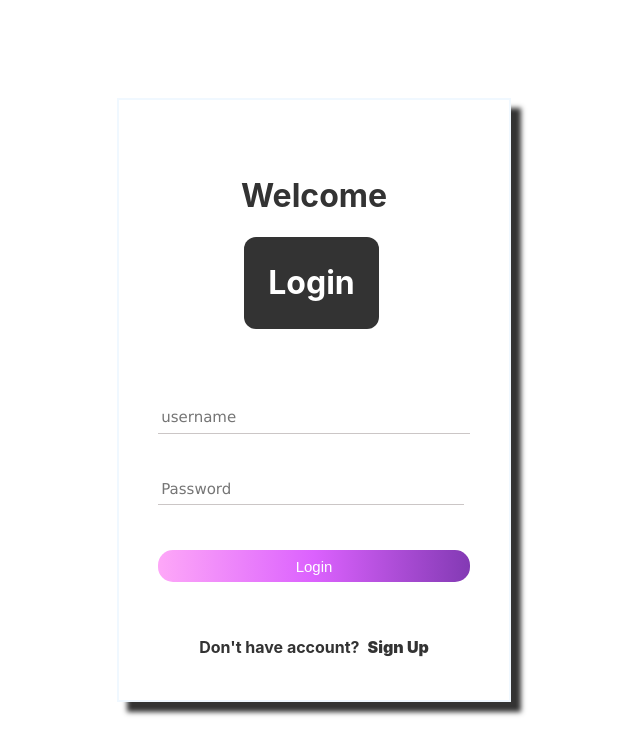
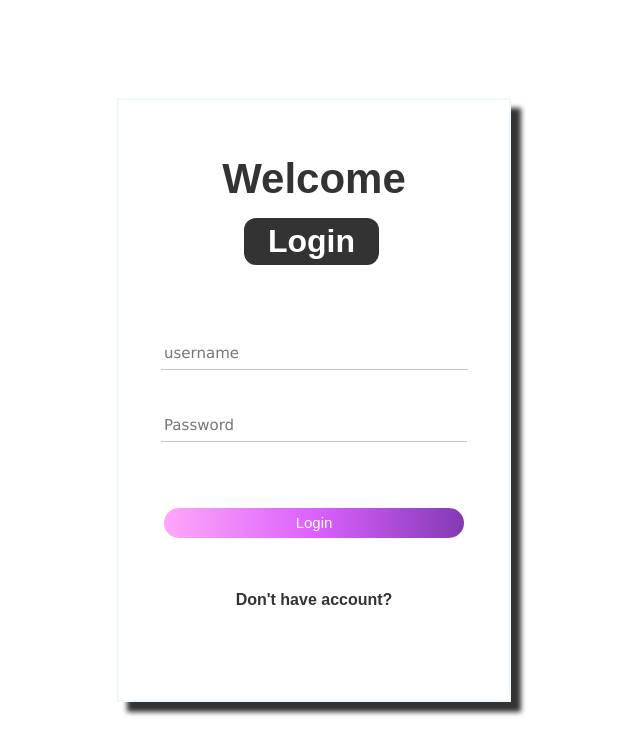
Before and after one commit to ehtishamdot/chat-app, a React (Create React App) app in the folder Frontend/: page /login in a window 1280 px wide. Shown: the top 754 px of the page, without its empty margins (326-966 px from the left). Built offline with nearby package versions, Linux system fonts and the light colour scheme.

Commit message:
ssignup and login added

```diff
--- a/Frontend/src/components/Auth/Login.css
+++ b/Frontend/src/components/Auth/Login.css
@@ -48,8 +48,8 @@
 .email:focus {
   outline: none;
 }
-.button {
-  margin-top: 45px;
+.button__login {
+  margin-top: 66px;
   font-size: 15px;
   height: 30px;
   border: 0px;
@@ -75,3 +75,10 @@ a {
   color: #333;
   font-weight: bolder;
 }
+
+.error{
+  text-align: center;
+  font-size: 1rem;
+  font-weight: lighter;
+  color: red;
+}
--- a/Frontend/src/components/Auth/Login.js
+++ b/Frontend/src/components/Auth/Login.js
@@ -9,6 +9,7 @@ const Login = () => {
 
   const navigate = useNavigate();
 
+  const [error, setError] = useState("");
   const [email, setEmail] = useState("");
   const [password, setPassword] = useState("");
 
@@ -33,13 +34,18 @@ const Login = () => {
       return res.json();
     };
 
-    const { token } = await getToken();
+    const { token, msg } = await getToken();
+
+    if (msg) {
+      setError(msg);
+    }
 
     if (token !== undefined && token) {
       AuthCtx.login(token);
       const user = await jwtDecode(token);
       console.log(user);
       AuthCtx.getUser(user);
+
       navigate("/chat");
     }
   };
@@ -51,10 +57,14 @@ const Login = () => {
     setPassword(e.target.value);
   };
 
+  setTimeout(() => setError(null), [7000]);
+
   return (
     <div className="Main">
       <div className="title">
-        <h1 clas=" welcome">Welcome</h1>
+        <h1 className={error ? "error" : "welcome"}>
+          {error ? error : "Welcome"}
+        </h1>
         <div className="banner">
           <h1>Login</h1>
         </div>
@@ -77,14 +87,13 @@ const Login = () => {
               onChange={onChangePassword}
             ></input>
 
-            <button className="button">Login</button>
+            <button className="button__login">Login</button>
           </form>
         </div>
       </div>
       <Link to={`/signup`}>
         <footer className="footer">
-          <p>Don't have account?</p>
-          <a href="./signin.html">Sign Up</a>
+          <p>Don't have account? </p>
         </footer>
       </Link>
     </div>
--- a/Frontend/src/components/Auth/Signup.css
+++ b/Frontend/src/components/Auth/Signup.css
@@ -1,3 +1,12 @@
+*{
+  margin: 0px;
+  padding: 0px;
+  font-family: 'Poppins', sans-serif;
+}
+
+.body {
+  background-color: #ececec ;
+}
 .Main {
   position: absolute;
   top: 50%;
@@ -5,9 +14,9 @@
   transform: translate(-50%, -50%);
   width: 390px;
   height: 600px;
-  border: 2px solid aliceblue;
+  border : 2px solid aliceblue;
   color: #333;
-  box-shadow: 10px 10px 5px;
+  box-shadow: 10px 10px 5px ;
 }
 .title {
   padding: 55px 55px 33px;
@@ -19,7 +28,7 @@
   font-weight: bold;
 }
 .banner {
-  background-color: #333;
+  background-color:#333;
   position: relative;
   left: 25%;
   color: white;
@@ -55,13 +64,8 @@
   border: 0px;
   width: 300px;
   color: white;
-  background: rgba(252, 69, 240, 0.4707692307692307);
-  background: linear-gradient(
-    90deg,
-    rgba(252, 69, 240, 0.4707692307692307) 0%,
-    rgba(204, 29, 253, 0.6984615384615385) 50%,
-    rgba(131, 58, 180, 1) 100%
-  );
+  background: rgba(252,69,240,0.4707692307692307);
+  background: linear-gradient(90deg, rgba(252,69,240,0.4707692307692307) 0%, rgba(204,29,253,0.6984615384615385) 50%,  rgba(131,58,180,1) 100%);
   border-radius: 15px;
   cursor: pointer;
 }
@@ -75,3 +79,12 @@ a {
   color: #333;
   font-weight: bolder;
 }
+.button__log {
+  width: 70px;
+}
+.error{
+  text-align: center;
+  font-size: 1rem;
+  font-weight: lighter;
+  color: red;
+}
--- a/Frontend/src/components/Auth/Signup.js
+++ b/Frontend/src/components/Auth/Signup.js
@@ -1,6 +1,7 @@
 import React, { useContext, useReducer, useState } from "react";
 import { Link, useNavigate } from "react-router-dom";
 import { AuthContext } from "../../store/auth-context";
+import "./Signup.css";
 
 const Signup = () => {
   const [error, setError] = useState("");
@@ -56,11 +57,15 @@ const Signup = () => {
     postUser();
   };
 
+  setTimeout(() => setError(null), [7000]);
+
   return (
     <React.Fragment>
       <div className="Main">
         <div className="title">
-          <h1 clas=" welcome">Welcome</h1>
+          <h1 className={error ? "error" : "welcome"}>
+            {error ? error : "Welcome"}
+          </h1>
           <div className="banner">
             <h1>Signup</h1>
           </div>
@@ -73,6 +78,7 @@ const Signup = () => {
                 type="text"
                 onChange={onChangeHandler}
                 name="username"
+                required
                 className="email"
                 placeholder="username.."
               ></input>
@@ -80,6 +86,7 @@ const Signup = () => {
                 type="text"
                 onChange={onChangeHandler}
                 name="name"
+                required
                 className="email"
                 placeholder="name.."
               ></input>
@@ -88,6 +95,7 @@ const Signup = () => {
                 name="password"
                 className="email"
                 id="password"
+                required
                 type="password"
                 placeholder="Password.."
               ></input>
@@ -96,7 +104,6 @@ const Signup = () => {
               <Link to={`/login`}>
                 <footer className="footer">
                   <p>Already have account?</p>
-                  <p> Login In</p>
                 </footer>
               </Link>
             </form>
```
